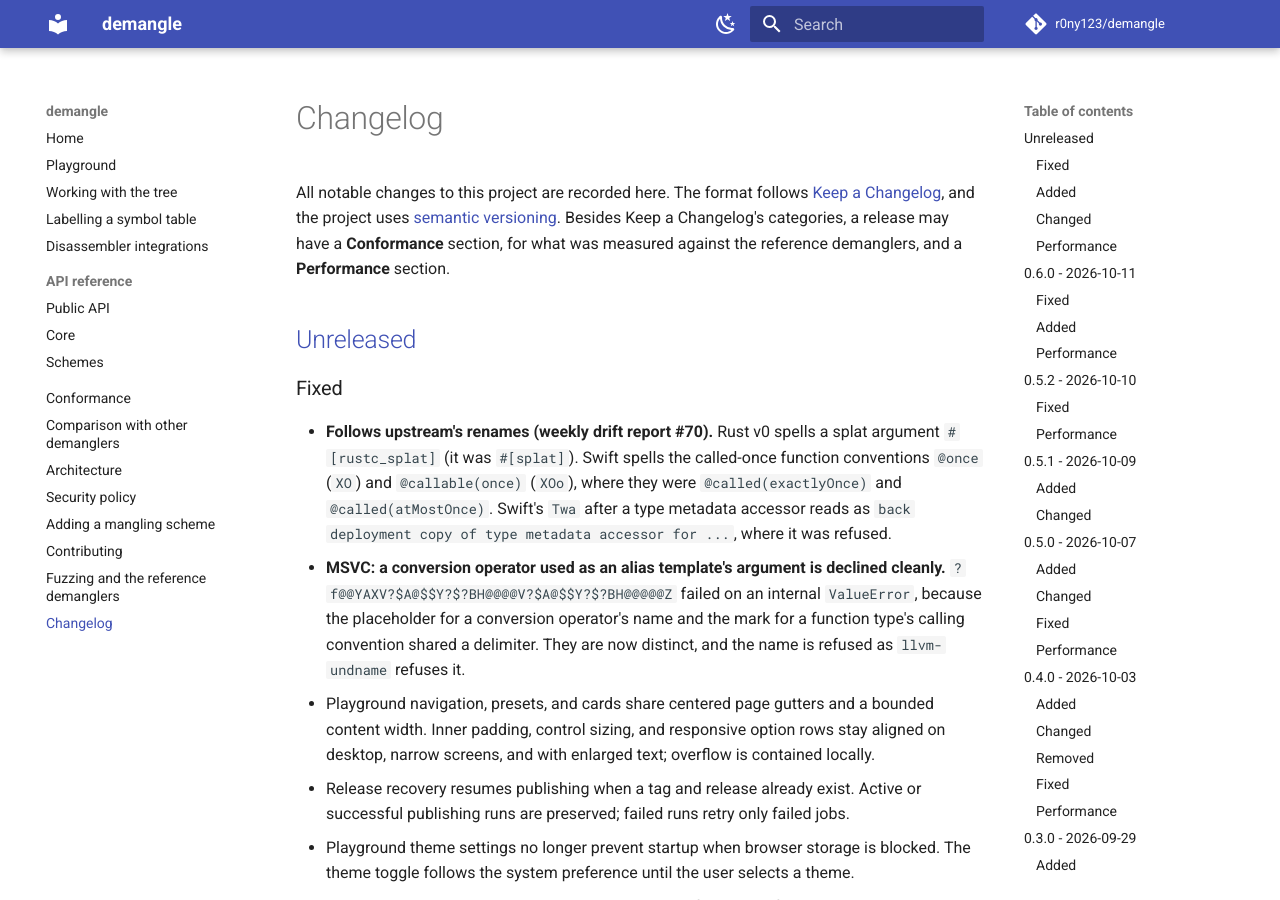
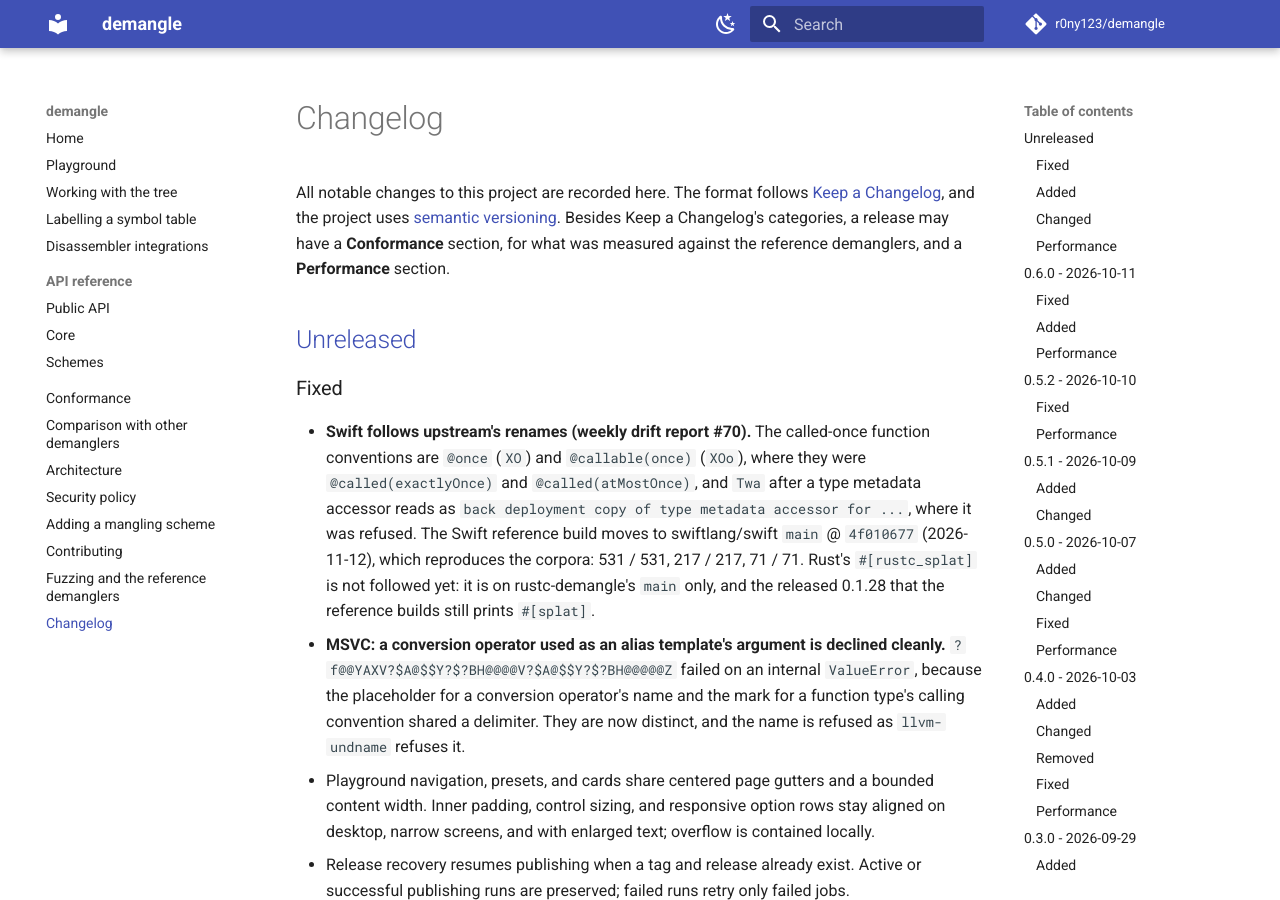
Before and after one commit to r0ny123/demangle, an MkDocs documentation site: the page built from docs/CHANGELOG.md, in a window 1280 px wide and 900 px high. Built offline with MkDocs 1.6.1 and Material for MkDocs 9.7.7, drawn with Linux system fonts in a browser that asks for light colours; comment, search, counter and statistics services are not loaded.

Commit message:
Move the Swift reference to current main and keep Rust's #[splat]
The differential job builds swift-demangle at a pinned revision, and 8305a502 still
prints @called(exactlyOnce). 4f010677 reproduces all four swift corpora. The released
rustc-demangle 0.1.28, which the Rust reference builds, still prints #[splat], so
that spelling is restored until a release carries #[rustc_splat].

```diff
--- a/CHANGELOG.md
+++ b/CHANGELOG.md
@@ -10,12 +10,14 @@ the reference demanglers, and a **Performance** section.
 
 ### Fixed
 
-- **Follows upstream's renames (weekly drift report #70).** Rust v0 spells a splat
-  argument `#[rustc_splat]` (it was `#[splat]`). Swift spells the called-once function
-  conventions `@once` (`XO`) and `@callable(once)` (`XOo`), where they were
-  `@called(exactlyOnce)` and `@called(atMostOnce)`. Swift's `Twa` after a type metadata
+- **Swift follows upstream's renames (weekly drift report #70).** The called-once
+  function conventions are `@once` (`XO`) and `@callable(once)` (`XOo`), where they were
+  `@called(exactlyOnce)` and `@called(atMostOnce)`, and `Twa` after a type metadata
   accessor reads as `back deployment copy of type metadata accessor for ...`, where it
-  was refused.
+  was refused. The Swift reference build moves to swiftlang/swift `main` @ `4f010677`
+  (2026-11-12), which reproduces the corpora: 531 / 531, 217 / 217, 71 / 71. Rust's
+  `#[rustc_splat]` is not followed yet: it is on rustc-demangle's `main` only, and the
+  released 0.1.28 that the reference builds still prints `#[splat]`.
 - **MSVC: a conversion operator used as an alias template's argument is declined
   cleanly.** `?f@@YAXV?$A@$$Y?$?BH@@@@V?$A@$$Y?$?BH@@@@@Z` failed on an internal
   `ValueError`, because the placeholder for a conversion operator's name and the mark
```
Also changed, not shown: tools/swift-demangle-reference/README.md (+6 -6 lines), 3 other files.
